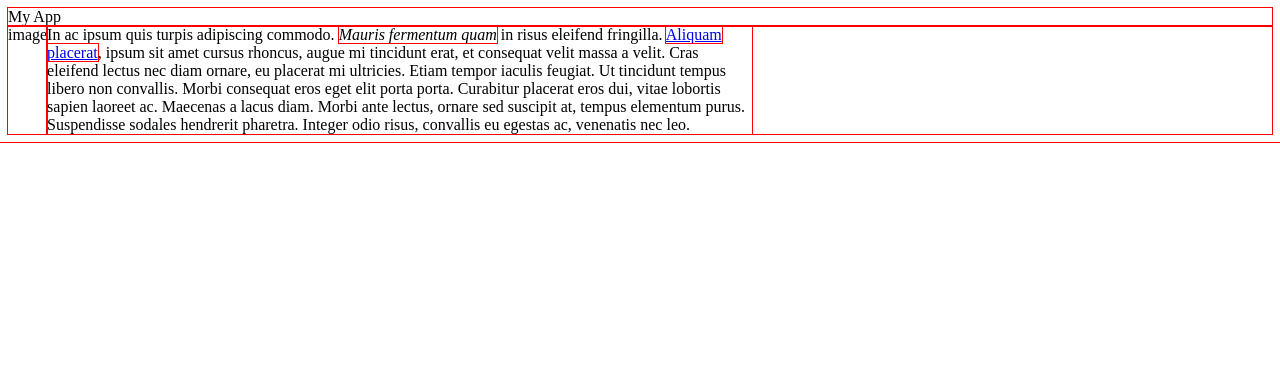
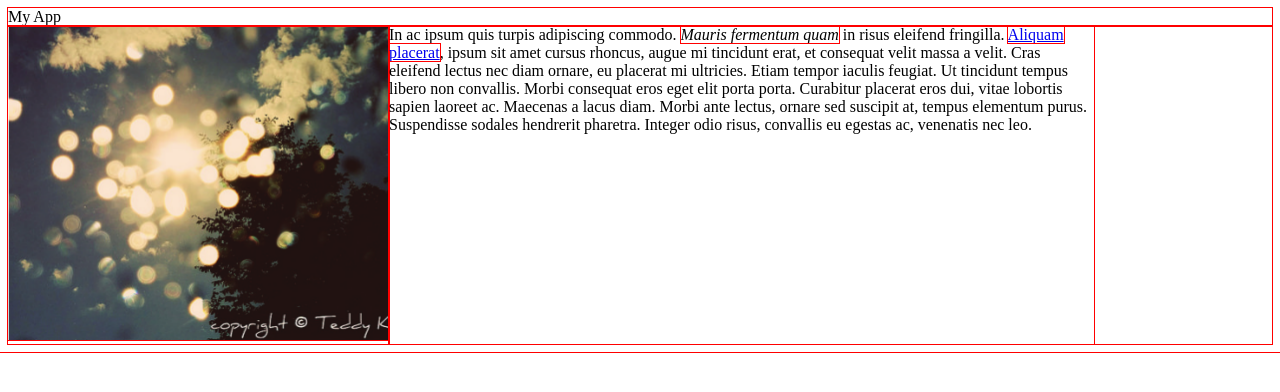
Before and after one commit to ggem/udacity-ithac, a plain HTML site: page portfolio/toplist/index.html in a window 1280 px wide. Drawn offline with Linux system fonts and the light colour scheme.

Commit message:
lesson 1  -  adding image

```diff
--- a/portfolio/toplist/index.html
+++ b/portfolio/toplist/index.html
@@ -6,7 +6,7 @@
 <body>
 	<div class="title">My App</div>
 	<div class="app">
-		<div class="screenshot">image</div>
+		<div class="screenshot"><img src="img/app.png" alt="This is a screenshot"></div>
 		<div class="description">In ac ipsum quis turpis adipiscing commodo. <em>Mauris fermentum quam</em> in risus eleifend fringilla. <a href="#">Aliquam placerat</a>, ipsum sit amet cursus rhoncus, augue mi tincidunt erat, et consequat velit massa a velit. Cras eleifend lectus nec diam ornare, eu placerat mi ultricies. Etiam tempor iaculis feugiat. Ut tincidunt tempus libero non convallis. Morbi consequat eros eget elit porta porta. Curabitur placerat eros dui, vitae lobortis sapien laoreet ac. Maecenas a lacus diam. Morbi ante lectus, ornare sed suscipit at, tempus elementum purus. Suspendisse sodales hendrerit pharetra. Integer odio risus, convallis eu egestas ac, venenatis nec leo.</div>
 	</div>
 </body>
```
Also changed, not shown: portfolio/toplist/img/app.png (added).
